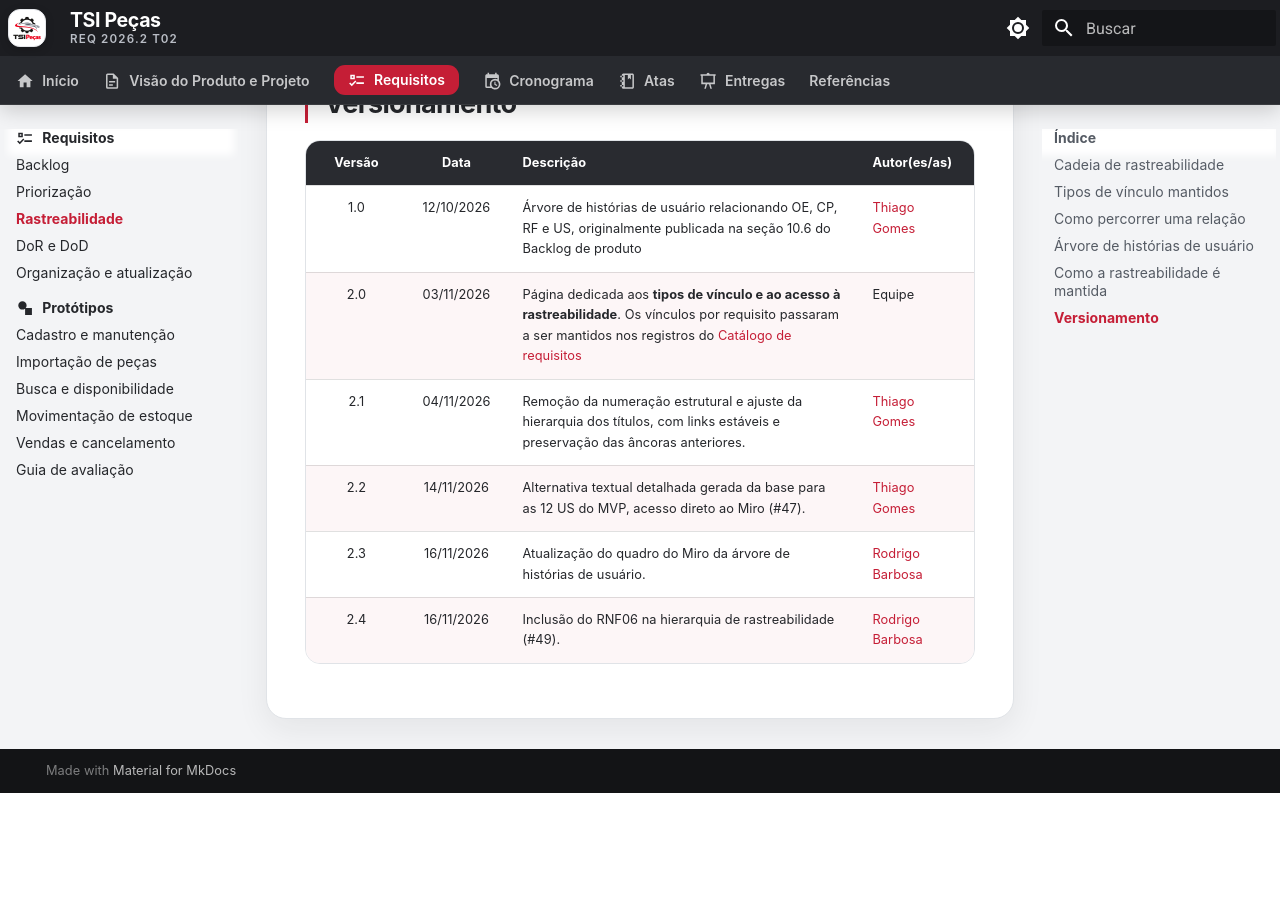
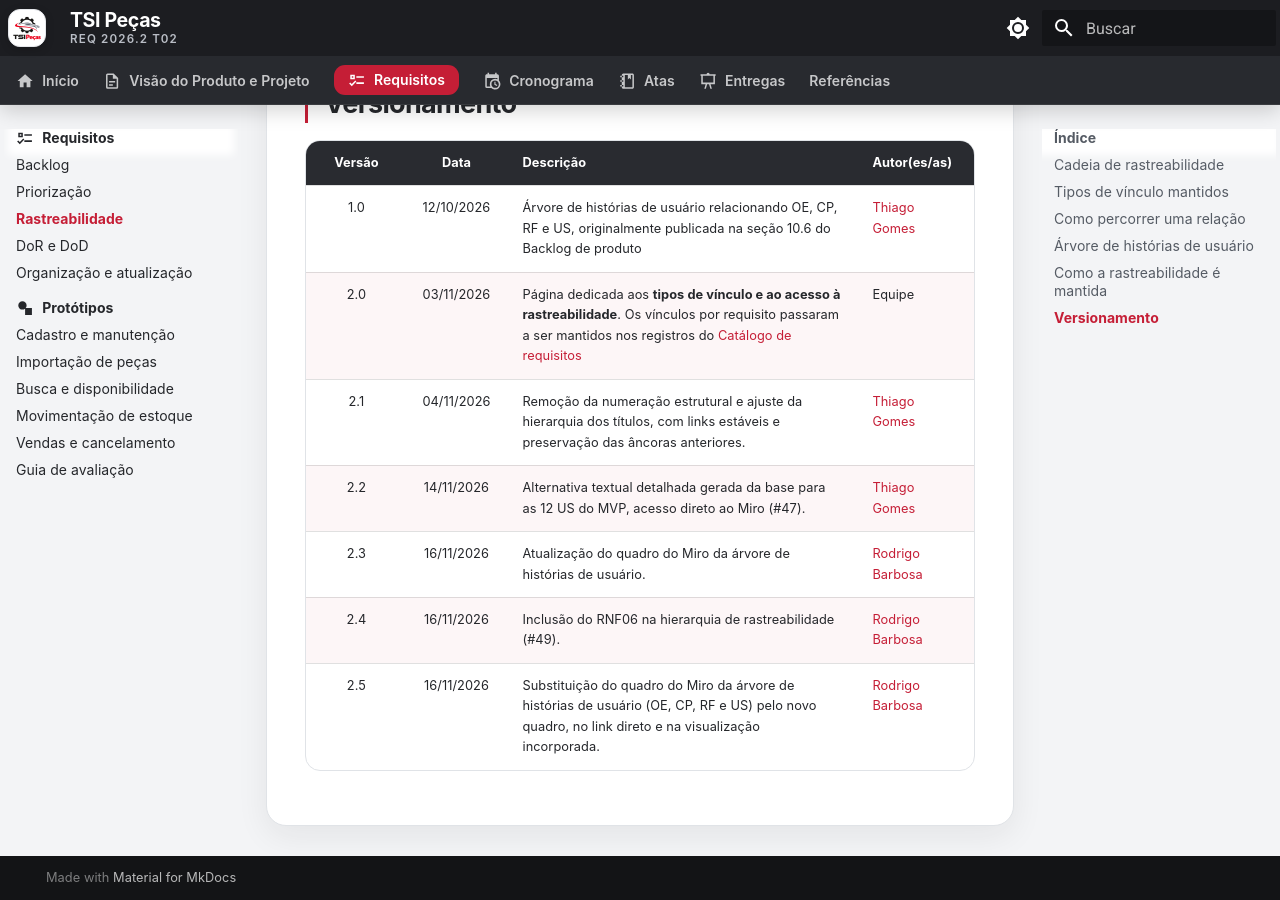
Before and after one commit to mdsreq-fga-unb/REQ-202562-T02-TSI-AutoPecas, an MkDocs documentation site: the page built from docs/visao-produto/rastreabilidade.md, in a window 1280 px wide and 900 px high, scrolled down 3906 px. Built offline with MkDocs 1.6.1 and Material for MkDocs 9.7.7, drawn with Linux system fonts in a browser that asks for light colours; comment, search, counter and statistics services are not loaded; before the commit the page ends 4699 px from its top, so only the background shows below that.

Commit message:
docs(rastreabilidade): substitui o quadro do Miro da árvore de histórias
Atualiza o link direto e a visualização incorporada da árvore de
histórias de usuário (OE, CP, RF e US) para o novo quadro do Miro.

```diff
--- a/docs/visao-produto/rastreabilidade.md
+++ b/docs/visao-produto/rastreabilidade.md
@@ -55,10 +55,10 @@ As três consultas mais frequentes, e o caminho de cada uma:
 Representação da cadeia entre objetivos específicos, características de produto, épicos,
 histórias de usuário e seus requisitos de origem.
 
-[Abrir a árvore diretamente no Miro](https://miro.com/app/board/uXjVEbegEVQ=/)
+[Abrir a árvore diretamente no Miro](https://miro.com/app/board/uXjVENQG9So=/)
 · [Consultar a alternativa textual detalhada](#alternativa-textual-da-arvore).
 
-<iframe width="768" height="432" title="Árvore de histórias de usuário: OE, CP, RF e US" src="https://miro.com/app/live-embed/uXjVEbegEVQ=/?embedMode=view_only_without_ui" frameborder="0" scrolling="no" allow="fullscreen; clipboard-read; clipboard-write" allowfullscreen></iframe>
+<iframe width="768" height="432" title="Árvore de histórias de usuário: OE, CP, RF e US" src="https://miro.com/app/live-embed/uXjVENQG9So=/?embedMode=view_only_without_ui" frameborder="0" scrolling="no" allow="fullscreen; clipboard-read; clipboard-write" allowfullscreen></iframe>
 
 !!! note "A árvore é uma visão, não a fonte"
     O diagrama reproduz os vínculos registrados no backlog em uma data específica. Quando um
@@ -101,3 +101,4 @@ A rotina completa, com os cuidados de cada momento do ciclo, está em
 | 2.2 | 14/11/2026 | Alternativa textual detalhada gerada da base para as 12 US do MVP, acesso direto ao Miro (#47). | [Thiago Gomes](https://github.com/thgomxs) |
 | 2.3 | 16/11/2026 | Atualização do quadro do Miro da árvore de histórias de usuário. | [Rodrigo Barbosa](https://github.com/RodrigoCBarbosa) |
 | 2.4 | 16/11/2026 | Inclusão do RNF06 na hierarquia de rastreabilidade (#49). | [Rodrigo Barbosa](https://github.com/RodrigoCBarbosa) |
+| 2.5 | 16/11/2026 | Substituição do quadro do Miro da árvore de histórias de usuário (OE, CP, RF e US) pelo novo quadro, no link direto e na visualização incorporada. | [Rodrigo Barbosa](https://github.com/RodrigoCBarbosa) |
```
